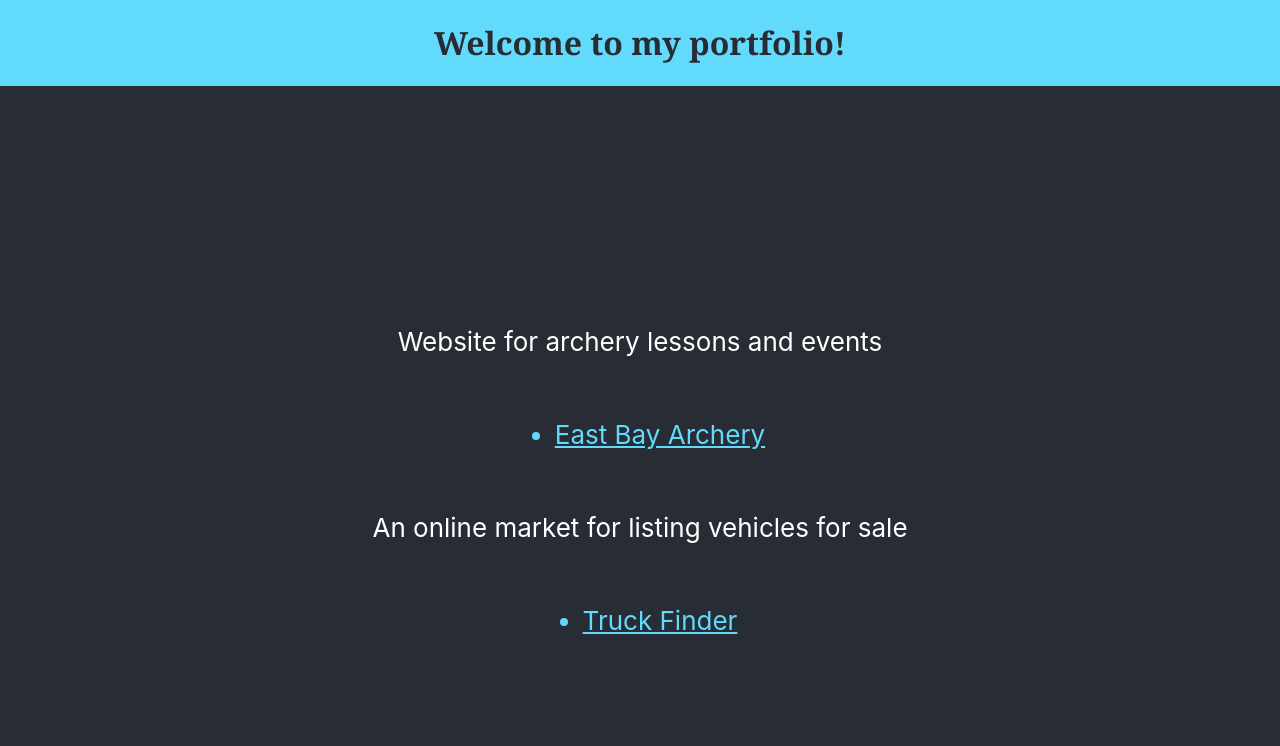
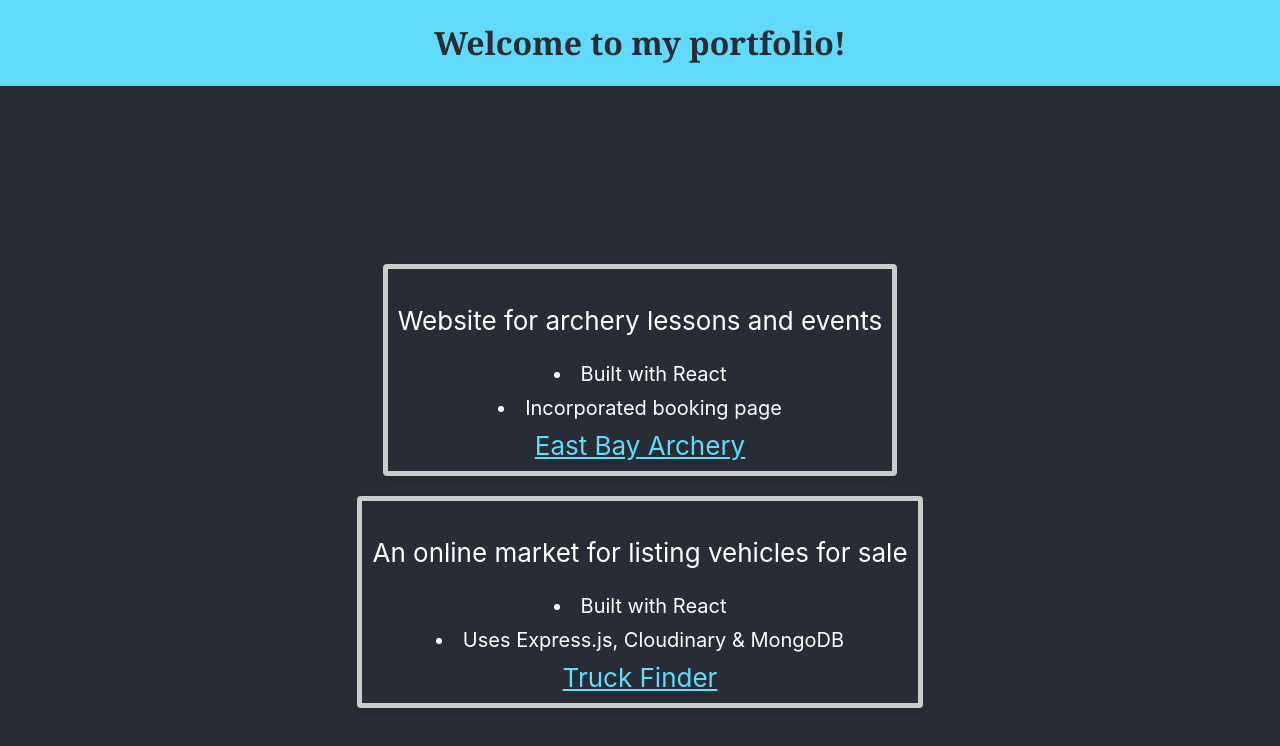
Before and after one commit to bjwilk/portfolio, a React (Create React App) app: page / in a window 1280 px wide. Shown: the top 746 px of the page. Built offline with nearby package versions, Linux system fonts and the light colour scheme.

Commit message:
css transitions

```diff
--- a/src/App.css
+++ b/src/App.css
@@ -44,3 +44,28 @@
     transform: scale(1);
   }
 }
+
+.card {
+  border: 5px solid #ccc;
+  border-radius: 4px;
+  padding: 10px;
+  margin: 10px;
+  box-shadow: 0 2px 4px rgba(0, 0, 0, 0.1);
+  transition: border-color 0.3s ease;
+  transition: background-color 0.3s ease;
+}
+
+.card:hover {
+  border-color: #61dafb;
+  background-color: whitesmoke;
+  color: black;
+}
+
+.card-body {
+  margin: 0;
+}
+
+li {
+  font-size: 20px;
+  margin: 10px;
+}
--- a/src/App.js
+++ b/src/App.js
@@ -1,4 +1,3 @@
-import logo from "./logo.svg";
 import "./App.css";
 
 function App() {
@@ -9,28 +8,36 @@ function App() {
       </div>
       <div className="App">
         <header className="App-header">
+          <div class="card">
+            <div class="card-body">
               <p>Website for archery lessons and events</p>
+              <li>Built with React</li>
+              <li>Incorporated booking page</li>
+              <a
+                class="App-link"
+                href="https://www.eastbayarchery.com"
+                target="_blank"
+                rel="noopener noreferrer"
+              >
+                East Bay Archery
+              </a>
+            </div>
+          </div>
+          <div class="card">
+            <div class="card-body">
+              <p>An online market for listing vehicles for sale </p>
+              <li>Built with React</li>
+              <li>Uses Express.js, Cloudinary & MongoDB</li>
               <a
                 className="App-link"
                 href="https://www.eastbayarchery.com"
                 target="_blank"
                 rel="noopener noreferrer"
               >
-            <ul>
-              <li>East Bay Archery</li>
-            </ul>
+                Truck Finder
               </a>
-          <p>An online market for listing vehicles for sale </p>
-          <a
-            className="App-link"
-            href="https://www.eastbayarchery.com"
-            target="_blank"
-            rel="noopener noreferrer"
-          >
-            <ul>
-              <li>Truck Finder </li>
-            </ul>
-          </a>
+            </div>
+          </div>
         </header>
       </div>
     </>
```
Lines whose indentation alone changed are shown as unchanged.
